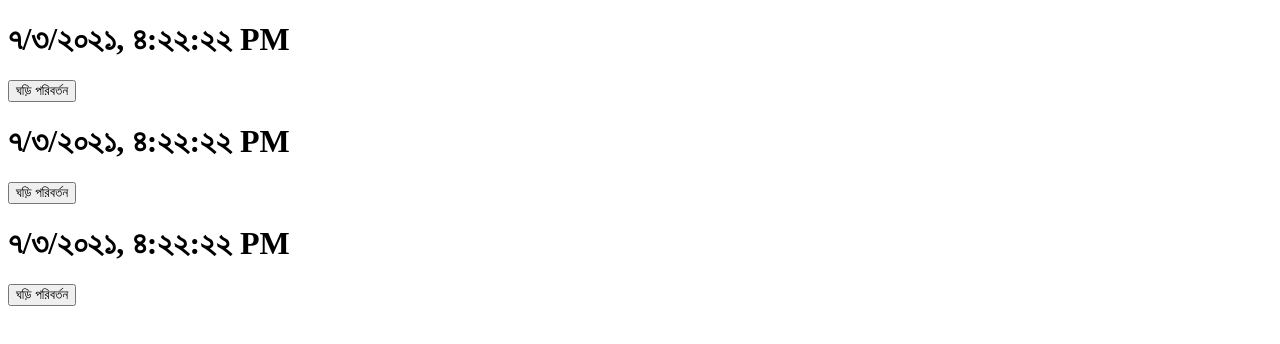
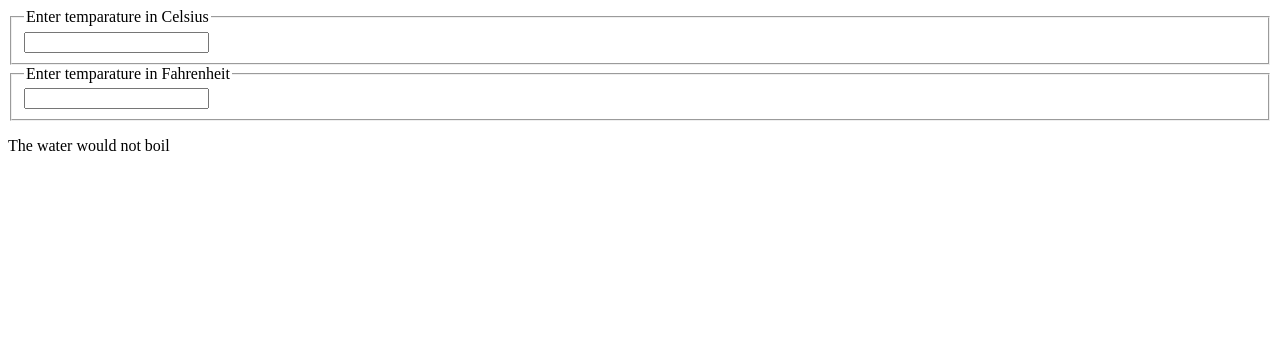
Before and after one commit to asadsanto10/react-basics, a React (Create React App) app: page / in a window 1280 px wide. Shown: the top 344 px of the page. Built offline with nearby package versions, Linux system fonts and the light colour scheme.

Commit message:
Lifting-State-Up

```diff
--- a/src/App.js
+++ b/src/App.js
@@ -1,10 +1,11 @@
-import ClockList from './component/ClockList';
+// import ClockList from './component/ClockList';
+import Calculator from './component/Calculator';
 
 function App() {
-  const quantities = [1, 2, 3];
+  // const quantities = [1, 2, 3];
   return (
     <div className="App">
-      <ClockList quantities={quantities} />
+      <Calculator />
     </div>
   );
 }
--- /dev/null
+++ b/src/component/Boiling.js
@@ -0,0 +1,9 @@
+const Boiling = ({ celsius = 0 }) => {
+  if (celsius >= 100) {
+    return <p>The water would boil</p>;
+  }
+
+  return <p>The water would not boil</p>;
+};
+
+export default Boiling;
--- /dev/null
+++ b/src/component/Calculator.js
@@ -0,0 +1,37 @@
+import React from 'react';
+import Boiling from './Boiling';
+import { convert, toCelsius, tofahrenheit } from './lib/Converter';
+import TemparatureInput from './TempratureInput';
+
+class Calculator extends React.PureComponent {
+  state = {
+    temparature: '',
+    scale: 'c',
+  };
+
+  haddeChange = (e, scale) => {
+    this.setState({
+      temparature: e.target.value,
+      scale,
+    });
+  };
+
+  render() {
+    const { scale, temparature } = this.state;
+    const celsius = scale === 'f' ? convert(temparature, toCelsius) : temparature;
+    const fahrenheit = scale === 'c' ? convert(temparature, tofahrenheit) : temparature;
+    return (
+      <>
+        <TemparatureInput scale="c" temparature={celsius} onTemperatureChange={this.haddeChange} />
+        <TemparatureInput
+          scale="f"
+          temparature={fahrenheit}
+          onTemperatureChange={this.haddeChange}
+        />
+        <Boiling celsius={parseFloat(temparature)} />
+      </>
+    );
+  }
+}
+
+export default Calculator;
--- /dev/null
+++ b/src/component/TempratureInput.js
@@ -0,0 +1,16 @@
+import React from 'react';
+
+const scaleNmae = {
+  c: 'Celsius',
+  f: 'Fahrenheit',
+};
+const TemparatureInput = ({ scale, temparature, onTemperatureChange }) => (
+  <>
+    <fieldset>
+      <legend>Enter temparature in {scaleNmae[scale]}</legend>
+      <input type="text" value={temparature} onChange={(e) => onTemperatureChange(e, scale)} />
+    </fieldset>
+  </>
+);
+
+export default TemparatureInput;
--- /dev/null
+++ b/src/component/lib/Converter.js
@@ -0,0 +1,18 @@
+/* eslint-disable import/prefer-default-export */
+export function toCelsius(fahrenheit) {
+  return ((fahrenheit - 30) * 5) / 9;
+}
+
+export function tofahrenheit(celsius) {
+  return (celsius * 9) / 5 + 32;
+}
+
+export function convert(temparature, convertTo) {
+  const input = parseFloat(temparature);
+  if (Number.isNaN(input)) {
+    return '';
+  }
+  const output = convertTo(input);
+  const roundded = Math.round(output * 1000) / 1000;
+  return roundded.toString();
+}
```
